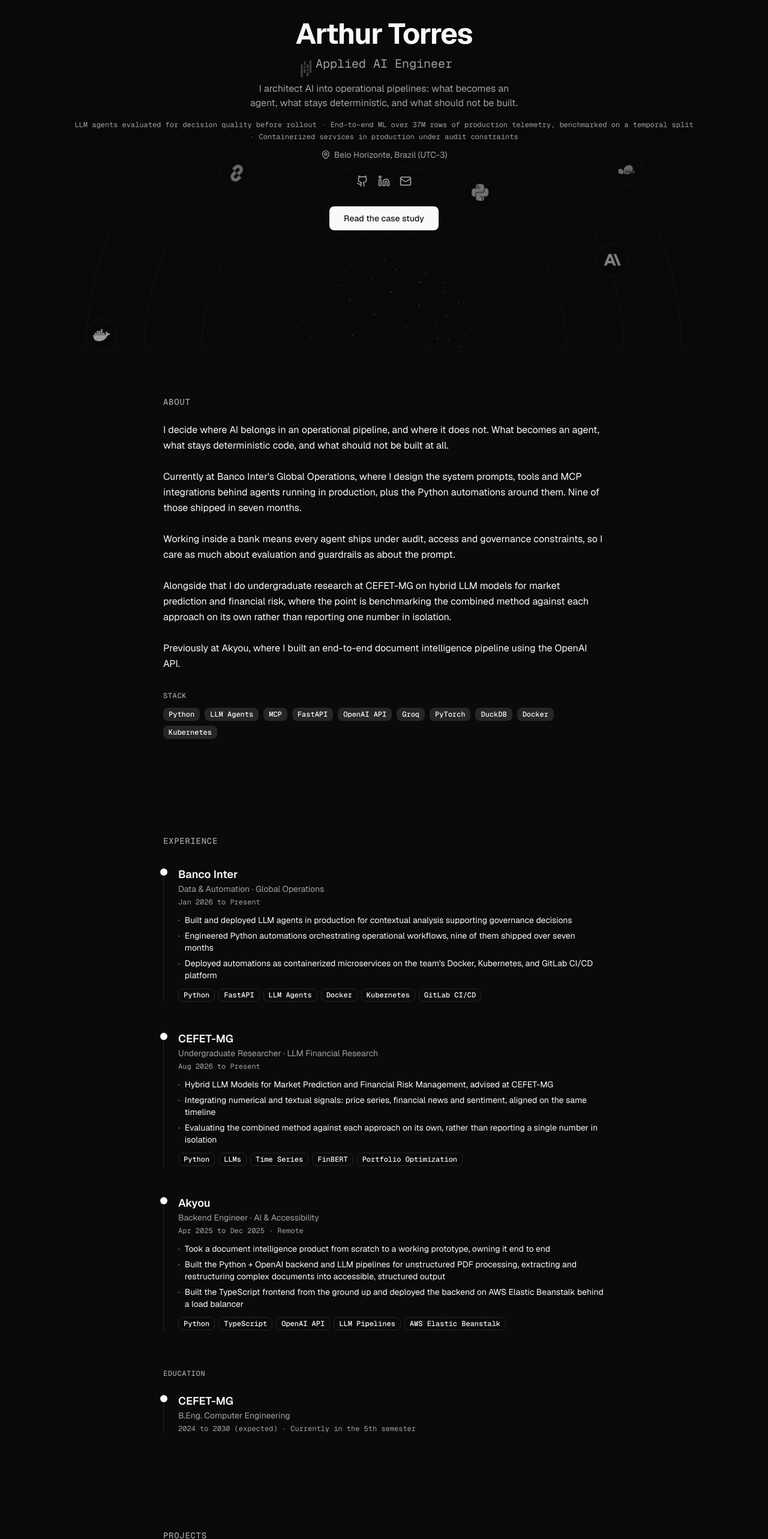
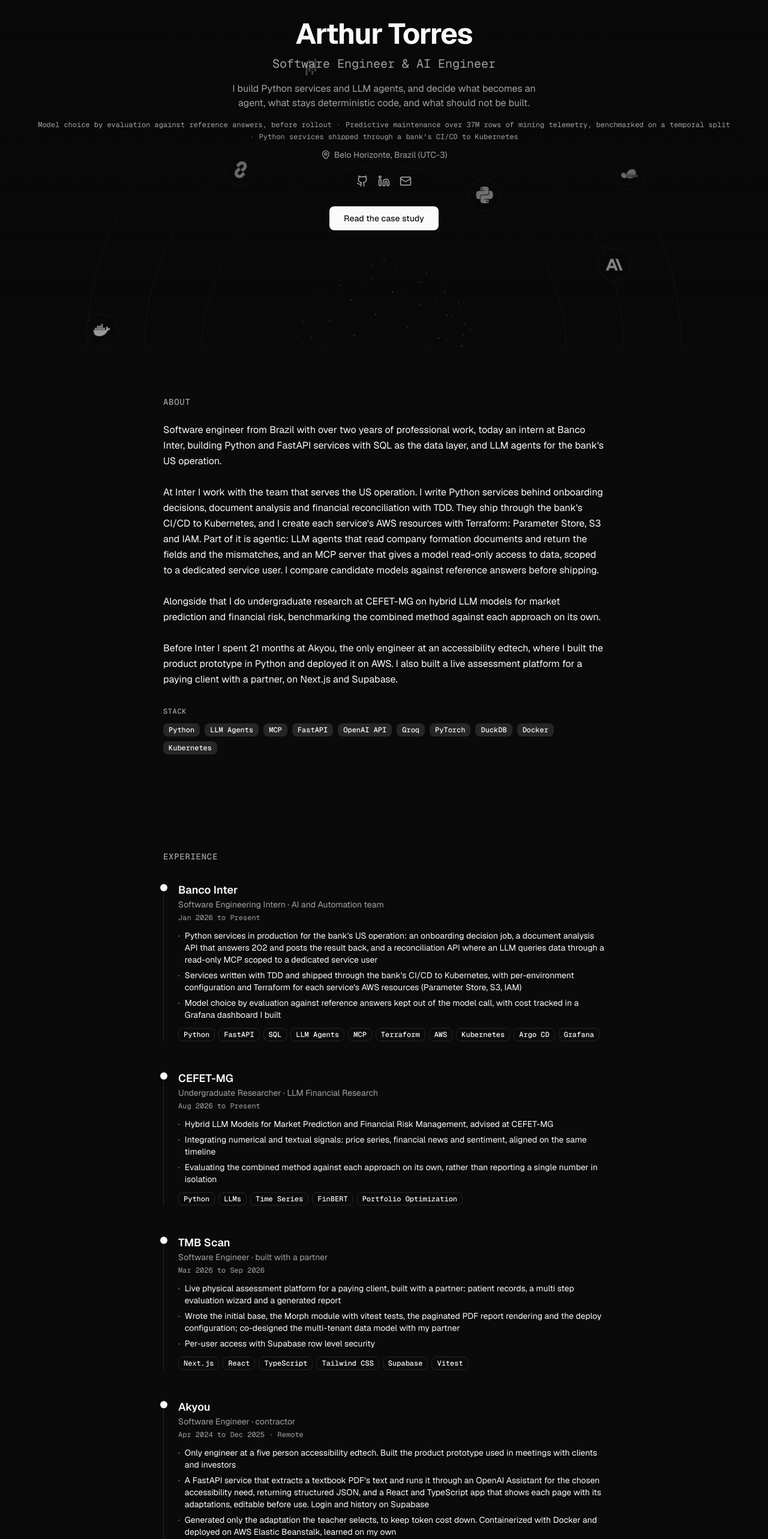
Before and after one commit to tutorres/torres.dev, a Next.js app: page / in a window 1280 px wide. Shown: the part 220-2786 px from the top of the page at 60% size. Built offline with nearby package versions, Linux system fonts and the light colour scheme.

Commit message:
Align site copy and CV with verified facts: intern role, Akyou dates, TMB Scan, no end-to-end claims
Co-Authored-By: Claude Sonnet 5.5 <noreply@anthropic.com>
Claude-Session: https://claude.ai/code/session_01WGWYkeu22s3M2McnmGdm7g

```diff
--- a/app/layout.tsx
+++ b/app/layout.tsx
@@ -14,13 +14,13 @@ const _geistMono = Geist_Mono({ subsets: ["latin"] });
 // international market. Page content stays bilingual via the EN/PT toggle.
 // The copy leans on proper nouns and figures so it reads the same either way.
 const SITE_DESCRIPTION =
-  'Applied AI Engineer. Production LLM agents at Banco Inter: system prompts, tool design and MCP integrations in regulated finance. Predictive maintenance on 37M telemetry records in an open Vale challenge, code and case study public. Undergraduate research at CEFET-MG on LLM models for market prediction and financial risk.'
+  'Software engineer and AI engineer from Brazil. Python and FastAPI services, SQL and LLM agents for a bank’s US operation, as an intern at Banco Inter. Predictive maintenance on 37M telemetry records in an open Vale challenge, code and case study public. Undergraduate research at CEFET-MG on LLM models for market prediction and financial risk.'
 
 export const metadata: Metadata = {
   metadataBase: new URL(SITE_URL),
-  title: 'Arthur Torres · Applied AI Engineer',
+  title: 'Arthur Torres · Software Engineer & AI Engineer',
   description: SITE_DESCRIPTION,
-  keywords: ['AI Engineer', 'AI Automation Engineer', 'Applied AI Engineer', 'Forward Deployed Engineer', 'LLM Agents', 'MCP', 'Model Context Protocol', 'Tool design', 'LLM evaluation', 'Python', 'FastAPI', 'Automation', 'Docker', 'Kubernetes', 'Arthur Torres'],
+  keywords: ['Software Engineer', 'Backend Engineer', 'AI Engineer', 'Python', 'FastAPI', 'SQL', 'LLM Agents', 'MCP', 'Model Context Protocol', 'LLM evaluation', 'Terraform', 'AWS', 'Docker', 'Kubernetes', 'Arthur Torres'],
   authors: [{ name: 'Arthur Torres' }],
   creator: 'Arthur Torres',
   alternates: {
@@ -35,13 +35,13 @@ export const metadata: Metadata = {
     locale: 'en_US',
     alternateLocale: 'pt_BR',
     url: SITE_URL,
-    title: 'Arthur Torres · Applied AI Engineer',
+    title: 'Arthur Torres · Software Engineer & AI Engineer',
     description: SITE_DESCRIPTION,
     siteName: 'Arthur Torres',
   },
   twitter: {
     card: 'summary_large_image',
-    title: 'Arthur Torres · Applied AI Engineer',
+    title: 'Arthur Torres · Software Engineer & AI Engineer',
     description: SITE_DESCRIPTION,
   },
   robots: {
--- a/app/opengraph-image.tsx
+++ b/app/opengraph-image.tsx
@@ -10,7 +10,7 @@ import { ImageResponse } from 'next/og'
 // typography with zero network calls at build or request time. Hierarchy is
 // carried by size and by the zinc contrast steps, not by font weight.
 
-export const alt = 'Arthur Torres, Applied AI Engineer. End-to-end ML over 37M rows of production telemetry. LLM agents in production under audit constraints.'
+export const alt = 'Arthur Torres, Software Engineer and AI Engineer. Python services and LLM agents. Predictive maintenance over 37M rows of mining telemetry.'
 
 export const size = {
   width: 1200,
@@ -31,7 +31,7 @@ const HAIRLINE = '#27272a'
 // scale, which is the one number the page still stands behind without the case
 // study open next to it.
 const PROOFS = [
-  { figure: '37M', label: 'rows of production telemetry' },
+  { figure: '37M', label: 'rows of mining telemetry' },
 ]
 
 export default async function Image() {
@@ -78,7 +78,7 @@ export default async function Image() {
               color: MUTED,
             }}
           >
-            Applied AI Engineer
+            Software Engineer & AI Engineer
           </div>
 
           <div
--- a/components/Experience.tsx
+++ b/components/Experience.tsx
@@ -45,24 +45,24 @@ const experiences: ExperienceItem[] = [
   {
     company: "Banco Inter",
     role: {
-      en: "Data & Automation · Global Operations",
-      pt: "Dados & Automação · Operações Globais",
+      en: "Software Engineering Intern · AI and Automation team",
+      pt: "Estagiário de Engenharia de Software · time de IA e Automação",
     },
     period: {
       en: "Jan 2026 to Present",
       pt: "Jan 2026 até Atual",
     },
-    stack: ["Python", "FastAPI", "LLM Agents", "Docker", "Kubernetes", "GitLab CI/CD"],
+    stack: ["Python", "FastAPI", "SQL", "LLM Agents", "MCP", "Terraform", "AWS", "Kubernetes", "Argo CD", "Grafana"],
     bullets: {
       en: [
-        "Built and deployed LLM agents in production for contextual analysis supporting governance decisions",
-        "Engineered Python automations orchestrating operational workflows, nine of them shipped over seven months",
-        "Deployed automations as containerized microservices on the team's Docker, Kubernetes, and GitLab CI/CD platform",
+        "Python services in production for the bank's US operation: an onboarding decision job, a document analysis API that answers 202 and posts the result back, and a reconciliation API where an LLM queries data through a read-only MCP scoped to a dedicated service user",
+        "Services written with TDD and shipped through the bank's CI/CD to Kubernetes, with per-environment configuration and Terraform for each service's AWS resources (Parameter Store, S3, IAM)",
+        "Model choice by evaluation against reference answers kept out of the model call, with cost tracked in a Grafana dashboard I built",
       ],
       pt: [
-        "Construí e coloquei agentes LLM em produção para análise contextual apoiando decisões de governança",
-        "Desenvolvi automações em Python orquestrando workflows operacionais, nove delas entregues ao longo de sete meses",
-        "Fiz deploy das automações como microsserviços conteinerizados na plataforma de Docker, Kubernetes e GitLab CI/CD do time",
+        "Serviços em Python em produção para a operação dos Estados Unidos do banco: um job de decisão de onboarding, uma API de análise de documento que responde 202 e devolve o resultado por POST, e uma API de conciliação em que um LLM consulta dados por um MCP somente leitura, limitado a um usuário de serviço dedicado",
+        "Serviços escritos com TDD e entregues pelo CI/CD do banco em Kubernetes, com configuração por ambiente e Terraform para os recursos de AWS de cada serviço (Parameter Store, S3, IAM)",
+        "Escolha de modelo por avaliação contra respostas de referência fora da chamada ao modelo, com o custo acompanhado em um dashboard de Grafana que eu construí",
       ],
     },
   },
@@ -91,30 +91,54 @@ const experiences: ExperienceItem[] = [
     },
   },
   {
+    company: "TMB Scan",
+    role: {
+      en: "Software Engineer · built with a partner",
+      pt: "Engenheiro de Software · feito em dupla",
+    },
+    period: {
+      en: "Mar 2026 to Sep 2026",
+      pt: "Mar 2026 a Set 2026",
+    },
+    stack: ["Next.js", "React", "TypeScript", "Tailwind CSS", "Supabase", "Vitest"],
+    bullets: {
+      en: [
+        "Live physical assessment platform for a paying client, built with a partner: patient records, a multi step evaluation wizard and a generated report",
+        "Wrote the initial base, the Morph module with vitest tests, the paginated PDF report rendering and the deploy configuration; co-designed the multi-tenant data model with my partner",
+        "Per-user access with Supabase row level security",
+      ],
+      pt: [
+        "Plataforma de avaliação física no ar para um cliente pagante, feita em dupla: prontuários, um formulário de avaliação em várias etapas e um relatório gerado",
+        "Escrevi a base inicial, o módulo Morph com testes em vitest, a paginação do relatório em PDF e a configuração de deploy; desenhei o modelo de dados multi-tenant junto com meu parceiro",
+        "Acesso por usuário com row level security do Supabase",
+      ],
+    },
+  },
+  {
     company: "Akyou",
     role: {
-      en: "Backend Engineer · AI & Accessibility",
-      pt: "Engenheiro Backend · IA & Acessibilidade",
+      en: "Software Engineer · contractor",
+      pt: "Engenheiro de Software · PJ",
     },
     period: {
-      en: "Apr 2025 to Dec 2025",
-      pt: "Abr 2025 a Dez 2025",
+      en: "Apr 2024 to Dec 2025",
+      pt: "Abr 2024 a Dez 2025",
     },
     location: {
       en: "Remote",
       pt: "Remoto",
     },
-    stack: ["Python", "TypeScript", "OpenAI API", "LLM Pipelines", "AWS Elastic Beanstalk"],
+    stack: ["Python", "FastAPI", "OpenAI API", "React", "TypeScript", "Supabase", "Docker", "AWS Elastic Beanstalk"],
     bullets: {
       en: [
-        "Took a document intelligence product from scratch to a working prototype, owning it end to end",
-        "Built the Python + OpenAI backend and LLM pipelines for unstructured PDF processing, extracting and restructuring complex documents into accessible, structured output",
-        "Built the TypeScript frontend from the ground up and deployed the backend on AWS Elastic Beanstalk behind a load balancer",
+        "Only engineer at a five person accessibility edtech. Built the product prototype used in meetings with clients and investors",
+        "A FastAPI service that extracts a textbook PDF's text and runs it through an OpenAI Assistant for the chosen accessibility need, returning structured JSON, and a React and TypeScript app that shows each page with its adaptations, editable before use. Login and history on Supabase",
+        "Generated only the adaptation the teacher selects, to keep token cost down. Containerized with Docker and deployed on AWS Elastic Beanstalk, learned on my own",
       ],
       pt: [
-        "Levei um produto de inteligência documental do zero a um protótipo funcional, com responsabilidade de ponta a ponta",
-        "Construí o backend em Python + OpenAI e pipelines LLM para processamento de PDFs não estruturados, extraindo e reestruturando documentos complexos em saída acessível e estruturada",
-        "Construí o frontend em TypeScript do zero e fiz deploy do backend no AWS Elastic Beanstalk atrás de um load balancer",
+        "Único engenheiro de uma edtech de acessibilidade com cinco pessoas. Construí o protótipo do produto usado em reuniões com clientes e investidores",
+        "Um serviço FastAPI que extrai o texto de um PDF de livro didático e o envia a um OpenAI Assistant para a necessidade de acessibilidade escolhida, devolvendo JSON estruturado, e um app em React e TypeScript que mostra cada página com suas adaptações, editável antes do uso. Login e histórico no Supabase",
+        "Gerava só a adaptação que o professor escolhia, para reduzir o custo de tokens. Conteinerizado com Docker e publicado no AWS Elastic Beanstalk, aprendido por conta própria",
       ],
     },
   },
--- a/components/JsonLd.tsx
+++ b/components/JsonLd.tsx
@@ -53,7 +53,7 @@ export function PersonJsonLd() {
       addressRegion: "MG",
       addressCountry: "BR",
     },
-    knowsAbout: ["LLM agents", "Model Context Protocol", "Retrieval-Augmented Generation", "Python", "LLM evaluation"],
+    knowsAbout: ["LLM agents", "Model Context Protocol", "FastAPI", "SQL", "Terraform", "Python", "LLM evaluation"],
   }
 
   return <JsonLdScript data={data} />
--- a/components/Skills.tsx
+++ b/components/Skills.tsx
@@ -30,7 +30,6 @@ const skillCategories: SkillCategory[] = [
       { name: "Tool design" },
       { name: "System prompt design" },
       { name: "LLM evaluation" },
-      { name: "RAG" },
       { name: "OpenAI / Groq API" },
     ],
   },
@@ -59,13 +58,19 @@ const skillCategories: SkillCategory[] = [
       { name: "Kubernetes" },
       { name: "GitLab CI/CD" },
       { name: "AWS" },
+      { name: "Terraform" },
+      { name: "Argo CD" },
+      { name: "Grafana" },
     ],
   },
   {
     key: "tools",
     skills: [
       { name: "FastAPI" },
-      { name: "n8n" },
+      { name: "REST APIs" },
+      { name: "PostgreSQL / Supabase" },
+      { name: "Next.js / React" },
+      { name: "pytest" },
       { name: "Git" },
       { name: "GitHub" },
     ],
--- a/content/projects/vale-desenvolver-2026.tsx
+++ b/content/projects/vale-desenvolver-2026.tsx
@@ -85,7 +85,7 @@ const copy: Record<Locale, Copy> = {
   en: {
     intro: (
       <>
-        Developed within the Programa Desenvolver (Vale). An end-to-end analytical solution to
+        Developed within the Programa Desenvolver (Vale). An analytical solution to
         anticipate critical equipment stop alerts (&quot;Don&apos;t Go&quot;) from the telemetry
         alarm history, allowing operations to act before a failure instead of merely reacting to it.
       </>
@@ -329,7 +329,7 @@ const copy: Record<Locale, Copy> = {
   pt: {
     intro: (
       <>
-        Desenvolvido dentro do Programa Desenvolver (Vale). Uma solução analítica de ponta a ponta
+        Desenvolvido dentro do Programa Desenvolver (Vale). Uma solução analítica
         para antecipar alertas críticos de parada de equipamento (&quot;Don&apos;t Go&quot;) a
         partir do histórico de alarmes de telemetria, permitindo que a operação aja antes da falha
         em vez de apenas reagir a ela.
--- a/lib/author.ts
+++ b/lib/author.ts
@@ -2,12 +2,12 @@ import type { Localized } from "@/lib/i18n"
 
 export const author = {
   name: "Arthur Torres",
-  role: "Applied AI Engineer",
+  role: "Software Engineer & AI Engineer",
   // Rendered in the author block of articles and case studies, so it follows
   // the same Localized<string> pattern as the rest of the user-facing copy.
   bio: {
-    en: "Applied AI Engineer building production LLM agents in regulated finance. System prompts, tool design and MCP integrations, plus the Python and ML pipelines around them. Undergraduate researcher at CEFET-MG on LLM models for market prediction and financial risk.",
-    pt: "Applied AI Engineer construindo agentes LLM em produção no setor financeiro regulado. System prompts, design de tools e integrações MCP, mais os pipelines de Python e ML ao redor deles. Faz iniciação científica no CEFET-MG sobre modelos de LLM para previsão de mercado e risco financeiro.",
+    en: "Software engineer from Brazil, intern at Banco Inter, building Python and FastAPI services and LLM agents for the bank's US operation. Undergraduate researcher at CEFET-MG on LLM models for market prediction and financial risk.",
+    pt: "Engenheiro de software, estagiário no Banco Inter, construindo serviços em Python e FastAPI e agentes de LLM para a operação dos Estados Unidos do banco. Faz iniciação científica no CEFET-MG sobre modelos de LLM para previsão de mercado e risco financeiro.",
   } satisfies Localized<string>,
   github: "https://github.com/tutorres",
 }
--- a/lib/i18n.ts
+++ b/lib/i18n.ts
@@ -30,13 +30,13 @@ export const translations = {
     },
     // Hero
     hero: {
-      title: "Applied AI Engineer",
+      title: "Software Engineer & AI Engineer",
       // Leads with outcome, not method. An earlier version led with "show how I
       // know they work", which answers a doubt the reader has not raised yet and
       // reads as self-justification. "Measure what they change" says the same
       // thing from a position of confidence: I quantify impact, rather than I
       // prove myself.
-      tagline: "I architect AI into operational pipelines: what becomes an agent, what stays deterministic, and what should not be built.",
+      tagline: "I build Python services and LLM agents, and decide what becomes an agent, what stays deterministic code, and what should not be built.",
       location: "Belo Horizonte, Brazil (UTC-3)",
       cta: "Read the case study",
       // No performance metrics here, by decision. An F1 read off a landing page
@@ -47,23 +47,21 @@ export const translations = {
       // stays because it is scale, not a score, and it is the only thing
       // separating production telemetry from a public dataset.
       proof: {
-        result: "LLM agents evaluated for decision quality before rollout",
-        honesty: "End-to-end ML over 37M rows of production telemetry, benchmarked on a temporal split",
-        production: "Containerized services in production under audit constraints",
+        result: "Model choice by evaluation against reference answers, before rollout",
+        honesty: "Predictive maintenance over 37M rows of mining telemetry, benchmarked on a temporal split",
+        production: "Python services shipped through a bank's CI/CD to Kubernetes",
       },
     },
     // About
     about: {
       title: "About",
-      description: `I decide where AI belongs in an operational pipeline, and where it does not. What becomes an agent, what stays deterministic code, and what should not be built at all.
+      description: `Software engineer from Brazil with over two years of professional work, today an intern at Banco Inter, building Python and FastAPI services with SQL as the data layer, and LLM agents for the bank's US operation.
 
-Currently at Banco Inter's Global Operations, where I design the system prompts, tools and MCP integrations behind agents running in production, plus the Python automations around them. Nine of those shipped in seven months.
+At Inter I work with the team that serves the US operation. I write Python services behind onboarding decisions, document analysis and financial reconciliation with TDD. They ship through the bank's CI/CD to Kubernetes, and I create each service's AWS resources with Terraform: Parameter Store, S3 and IAM. Part of it is agentic: LLM agents that read company formation documents and return the fields and the mismatches, and an MCP server that gives a model read-only access to data, scoped to a dedicated service user. I compare candidate models against reference answers before shipping.
 
-Working inside a bank means every agent ships under audit, access and governance constraints, so I care as much about evaluation and guardrails as about the prompt.
+Alongside that I do undergraduate research at CEFET-MG on hybrid LLM models for market prediction and financial risk, benchmarking the combined method against each approach on its own.
 
-Alongside that I do undergraduate research at CEFET-MG on hybrid LLM models for market prediction and financial risk, where the point is benchmarking the combined method against each approach on its own rather than reporting one number in isolation.
-
-Previously at Akyou, where I built an end-to-end document intelligence pipeline using the OpenAI API.`,
+Before Inter I spent 21 months at Akyou, the only engineer at an accessibility edtech, where I built the product prototype in Python and deployed it on AWS. I also built a live assessment platform for a paying client with a partner, on Next.js and Supabase.`,
       stack: "Stack",
     },
     // Experience
@@ -148,13 +146,13 @@ Previously at Akyou, where I built an end-to-end document intelligence pipeline
     },
     // Hero
     hero: {
-      title: "Applied AI Engineer",
+      title: "Software Engineer & AI Engineer",
       // Lidera por resultado, não por método. A versão anterior liderava com
       // "mostro como sei que funcionam", que responde a uma dúvida que o leitor
       // ainda não levantou e soa como autojustificativa. "Meço o que mudam" diz
       // o mesmo de um lugar confiante: eu quantifico impacto, em vez de eu me
       // provo.
-      tagline: "Arquiteto IA dentro de pipelines operacionais: o que vira agente, o que continua determinístico, e o que não deveria ser construído.",
+      tagline: "Construo serviços em Python e agentes de LLM, e decido o que vira agente, o que continua código determinístico e o que não deveria ser construído.",
       location: "Belo Horizonte, Brasil (UTC-3)",
       cta: "Ler o case study",
       // Sem métrica de desempenho aqui, por decisão. F1 solto numa landing page
@@ -164,23 +162,21 @@ Previously at Akyou, where I built an end-to-end document intelligence pipeline
       // avaliado, em que escala, sob que restrição. "37M registros" fica porque
       // é escala, não nota.
       proof: {
-        result: "Agentes LLM avaliados em qualidade de decisão antes do rollout",
-        honesty: "ML de ponta a ponta sobre 37M registros de telemetria em produção, com split temporal",
-        production: "Microsserviços conteinerizados em produção sob restrição de auditoria",
+        result: "Escolha de modelo por avaliação contra respostas de referência, antes do rollout",
+        honesty: "Manutenção preditiva sobre 37M registros de telemetria de mineração, com split temporal",
+        production: "Serviços em Python entregues pelo CI/CD do banco em Kubernetes",
       },
     },
     // About
     about: {
       title: "Sobre",
-      description: `Decido onde a IA entra numa pipeline operacional, e onde ela não entra. O que vira agente, o que continua código determinístico, e o que não deveria ser construído.
+      description: `Engenheiro de software, com mais de dois anos de trabalho profissional, hoje estagiário no Banco Inter, construindo serviços em Python e FastAPI, com SQL como camada de dados, e agentes de LLM para a operação dos Estados Unidos do banco.
 
-Atualmente nas Operações Globais do Banco Inter, onde desenho os system prompts, as tools e as integrações MCP por trás de agentes rodando em produção, além das automações em Python ao redor deles. Nove delas entraram em produção em sete meses.
+No Inter, trabalho com o time que atende a operação dos Estados Unidos. Escrevo com TDD serviços em Python por trás de decisões de onboarding, análise documental e conciliação financeira. Eles chegam à produção pelo CI/CD do banco, em Kubernetes, e eu crio os recursos de AWS de cada serviço com Terraform: Parameter Store, S3 e IAM. Parte disso é agêntico: agentes de LLM que leem documentos de constituição de empresa e devolvem os campos e as divergências, e um servidor MCP que dá ao modelo acesso somente leitura ao dado, limitado a um usuário de serviço dedicado. Comparo modelos candidatos contra respostas de referência antes de entregar.
 
-Trabalhar dentro de um banco significa que todo agente entra em produção sob restrições de auditoria, acesso e governança. Por isso me preocupo tanto com avaliação e guardrails quanto com o prompt.
+Em paralelo, faço iniciação científica no CEFET-MG sobre modelos híbridos de LLM para previsão de mercado e risco financeiro, comparando o método combinado contra cada abordagem isolada.
 
-Em paralelo, faço iniciação científica no CEFET-MG sobre modelos híbridos de LLM para previsão de mercado e risco financeiro, onde o ponto é comparar o método combinado contra cada abordagem isolada, em vez de reportar um número sozinho.
-
-Anteriormente na Akyou, onde construí um pipeline completo de inteligência documental usando a OpenAI API.`,
+Antes do Inter foram 21 meses na Akyou, como único engenheiro de uma edtech de acessibilidade, onde construí o protótipo do produto em Python e fiz o deploy na AWS. Também construí, em dupla, uma plataforma de avaliação no ar para um cliente pagante, em Next.js e Supabase.`,
       stack: "Stack",
     },
     // Experience
--- a/lib/projects.ts
+++ b/lib/projects.ts
@@ -20,8 +20,8 @@ export const projects: Project[] = [
   {
     title: "Vale Desenvolver 2026: Mining Fleet Telemetry",
     description: {
-      en: "End-to-end predictive pipeline to anticipate critical failures (Don't Go events) on 37M+ telemetry records from an iron ore mining fleet. Submitted to Vale's Programa Desenvolver 2026, an open challenge.",
-      pt: "Pipeline preditivo de ponta a ponta para antecipar falhas críticas (eventos Don't Go) em 37M+ registros de telemetria de uma frota de mineração de ferro. Entregue no Programa Desenvolver 2026 da Vale, um desafio aberto.",
+      en: "Predictive pipeline to anticipate critical failures (Don't Go events) on 37M+ telemetry records from an iron ore mining fleet. Submitted to Vale's Programa Desenvolver 2026, an open challenge.",
+      pt: "Pipeline preditivo para antecipar falhas críticas (eventos Don't Go) em 37M+ registros de telemetria de uma frota de mineração de ferro. Entregue no Programa Desenvolver 2026 da Vale, um desafio aberto.",
     },
     stack: ["Python", "Pandas", "XGBoost", "LightGBM", "SHAP", "DuckDB", "scikit-learn", "pytest"],
     status: "deepDive",
@@ -43,8 +43,8 @@ export const projects: Project[] = [
   {
     title: "Financial Intelligence Dashboard",
     description: {
-      en: "End-to-end financial data pipeline with medallion architecture, LSTM trend classification and Text-to-SQL LLM interface.",
-      pt: "Pipeline de dados financeiros de ponta a ponta com arquitetura medallion, classificação de tendências LSTM e interface Text-to-SQL com LLM.",
+      en: "Financial data pipeline with medallion architecture, LSTM trend classification and Text-to-SQL LLM interface.",
+      pt: "Pipeline de dados financeiros com arquitetura medallion, classificação de tendências LSTM e interface Text-to-SQL com LLM.",
     },
     stack: ["Python", "DuckDB", "PyTorch", "Groq API", "Streamlit"],
     github: "https://github.com/tutorres/Financial-Intelligence-Dashboard",
```
Also changed, not shown: 1 other file (tests, documents, lock files or other folders).
